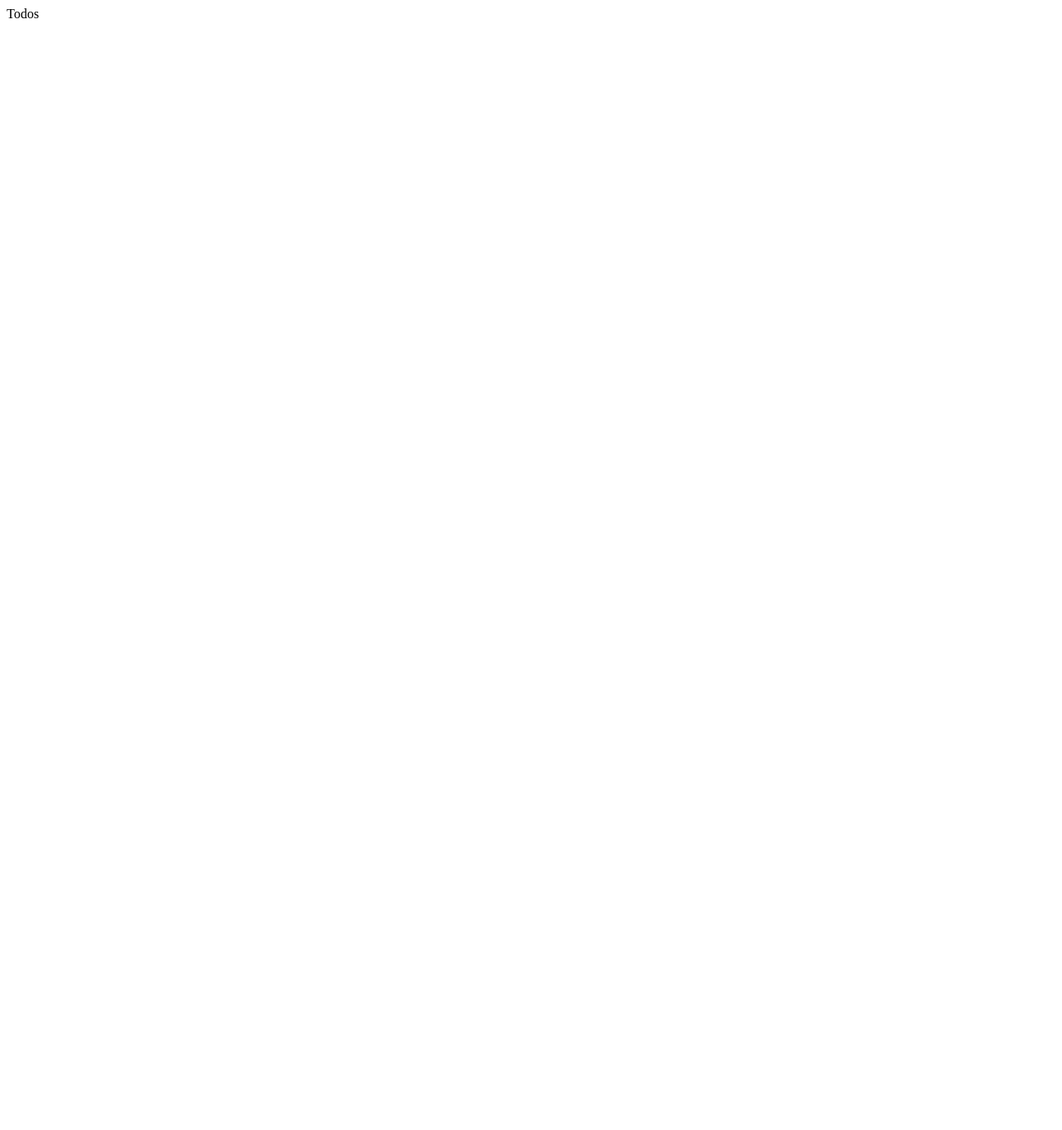
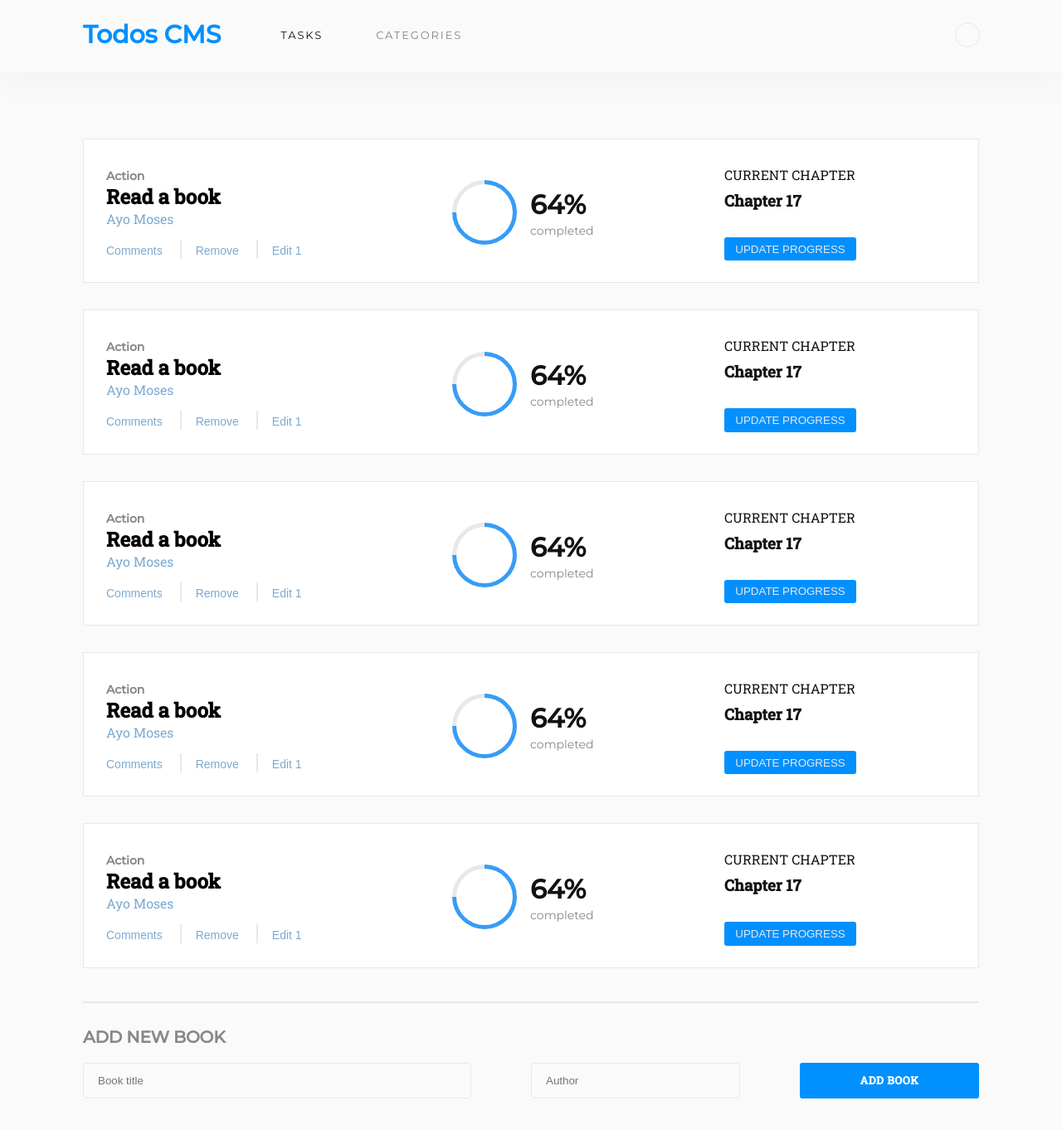
Before and after one commit to AyoMoses1/todo, a React (Create React App) app: page / in a window 1280 px wide. Shown: the top 1362 px of the page at 83% size. Before the commit the page ends 800 px from the top, so only its background shows below. Built offline with nearby package versions, Linux system fonts and the light colour scheme.

Commit message:
created client side of the application

```diff
--- a/package.json
+++ b/package.json
@@ -10,6 +10,7 @@
     "@testing-library/jest-dom": "^5.16.5",
     "@testing-library/react": "^13.4.0",
     "@testing-library/user-event": "^13.5.0",
+    "prop-types": "^15.8.1",
     "react": "^18.2.0",
     "react-dom": "^18.2.0",
     "react-router-dom": "^6.10.0",
--- /dev/null
+++ b/src/App.css
@@ -0,0 +1,92 @@
+@import url('https://fonts.googleapis.com/css2?family=Lato:ital,wght@0,400;0,700;0,900;1,400;1,700;1,900&family=Montserrat:wght@300;400;500&family=Poppins:wght@400;500;600&family=Roboto+Slab:wght@200;300;400;500&display=swap');
+
+* {
+  margin: 0;
+}
+
+body {
+  background: #fafafa;
+  font-family: 'Roboto Slab', serif;
+  color: #121212;
+}
+
+.main-wrapper {
+  padding: 0 100px 100px;
+}
+
+.active {
+  opacity: 1;
+}
+
+.divider {
+  height: 0.125rem;
+  margin: 2.5rem 0.063rem 1.813rem 0;
+  background: #e8e8e8;
+}
+
+form {
+  font-family: 'Montserrat', sans-serif;
+}
+
+form h1 {
+  font-size: 1.25rem;
+  font-weight: bold;
+  letter-spacing: -0.18px;
+  color: #888;
+  margin-bottom: 1.188rem;
+}
+
+.form-inputs {
+  display: flex;
+  justify-content: space-between;
+}
+
+form input {
+  padding: 0.813rem 1.063rem;
+  border-radius: 4px;
+  border: solid 1px #e8e8e8;
+  background-color: var(--white-two);
+}
+
+form input:focus {
+  outline: none;
+  border: 1px solid #0290ff;
+}
+
+form input:first-child {
+  width: 40%;
+}
+
+form input:nth-child(2) {
+  width: 20%;
+}
+
+form button,
+.categories-btn {
+  cursor: pointer;
+  width: 20%;
+  padding: 12px;
+  border-radius: 3px;
+  background-color: #0290ff;
+  border: none;
+  letter-spacing: 0.5px;
+  color: #fff;
+  font-size: 0.813rem;
+  font-weight: 700;
+  font-family: "Roboto Slab", serif;
+}
+
+.categories-btn {
+  margin-top: 3rem;
+}
+
+.fa-user {
+  color: #0290ff;
+}
+
+.div {
+  width: 0.125rem;
+  height: 1.5rem;
+  margin: 0.75rem 1.063rem 0 0.938rem;
+  border: solid 1px #e8e8e8;
+}
--- a/src/App.js
+++ b/src/App.js
@@ -5,12 +5,14 @@ import paths from './utils/paths';
 import SignIn from './views/Sgnin/SignIn';
 import SignUp from './views/Sgnin/SignUp';
 import Todos from './views/Todos/Todos';
+import Layout from './components/Layout';
+import './App.css';
 
 function App() {
   return (
     <Routes>
-      <Route path={paths.home} element={<Todos />}>
-        <Route index element={<SignIn />} />
+      <Route path={paths.home} element={<Layout />}>
+        <Route path="/" element={<Todos />} />
         {/* <Route path={paths.customers} element={<CustomerBase />}>
           <Route index element={<Customers />} />
           <Route path=":customerId" element={<CustomerDetail />} />
--- /dev/null
+++ b/src/components/Form.jsx
@@ -0,0 +1,72 @@
+import React, { useState } from 'react';
+// import { useDispatch, useSelector } from 'react-redux';
+// import { v4 as uuidv4 } from 'uuid';
+// import { addBook } from '../redux/books/booksSlice';
+
+const initialValues = {
+  title: '',
+  author: '',
+  category: '',
+};
+
+// const categories = [
+//   'Action',
+//   'Non-Fiction',
+//   'Fiction',
+//   'Love',
+//   'Mystery',
+//   'Science Fiction',
+// ];
+
+// const getRandomNumber = () => Math.floor(Math.random() * 5) + 1;
+
+function Form() {
+  const [state, setState] = useState(initialValues);
+  // const dispatch = useDispatch();
+  // const booksArray = useSelector((state) => state.booksReducer.books);
+
+  // const handleChange = (e) => {
+  // const { name, value } = e.target;
+  // setState((prev) => ({
+  // ...prev, [name]: value, item_id: `item${booksArray.length + 1}`,
+  // category: categories[getRandomNumber()],
+  // }));
+  // };
+  const handleSubmit = () => {
+    // dispatch(addBook({ ...state, item_id: uuidv4() }));
+    setState(initialValues);
+  };
+  return (
+    <form action="#" method="post" className="contact_form">
+      <h1>ADD NEW BOOK</h1>
+      <div className="form-inputs">
+        <input
+          className="form_item"
+          id="book_title"
+          value={state.title}
+          type="text"
+          name="title"
+          placeholder="Book title"
+          maxLength="30"
+          // onChange={handleChange}
+          required
+        />
+        <input
+          className="form_item"
+          id="book_author"
+          value={state.author}
+          type="text"
+          name="author"
+          placeholder="Author"
+          // onChange={handleChange}
+          required
+        />
+        <button type="button" className="form_button" onClick={handleSubmit}>
+          ADD BOOK
+        </button>
+      </div>
+    </form>
+  );
+}
+
+export default Form;
--- /dev/null
+++ b/src/components/Layout.jsx
@@ -0,0 +1,17 @@
+import React from 'react';
+import { Outlet } from 'react-router-dom';
+
+import Navbar from './Navbar';
+
+function Layout() {
+  return (
+    <div>
+      <Navbar />
+      <div className="main-wrapper">
+        <Outlet />
+      </div>
+    </div>
+  );
+}
+
+export default Layout;
--- /dev/null
+++ b/src/components/Navbar.jsx
@@ -0,0 +1,31 @@
+import React from 'react';
+import { NavLink } from 'react-router-dom';
+import styles from '../styles/Navbar.module.css';
+
+const links = [
+  { path: '/', text: 'Tasks' },
+  { path: 'categories', text: 'Categories' },
+];
+
+const Navbar = () => (
+  <>
+    <nav className={styles.navbar}>
+      <div className={styles.navlogo}>
+        Todos CMS
+      </div>
+      <ul className={styles.navlinks}>
+        {links.map((link) => (
+          <React.Fragment key={link.text}>
+            <li>
+              <NavLink to={link.path} className={styles.link}>{link.text}</NavLink>
+            </li>
+          </React.Fragment>
+        ))}
+      </ul>
+      <div className={styles.user}>
+        <i className="fa-solid fa-user" />
+      </div>
+    </nav>
+  </>
+);
+export default Navbar;
--- /dev/null
+++ b/src/components/Todo.jsx
@@ -0,0 +1,56 @@
+import React from 'react';
+import Proptypes from 'prop-types';
+// import { removeTodo } from '../redux/Todos/TodosSlice';
+import style from '../styles/Todo.module.css';
+
+function Todo({
+  title, author, id, category,
+}) {
+  return (
+    <div className={style.container}>
+      <div className={style.todoDetails}>
+        <p className={style.category}>{category}</p>
+        <h2 className={style.title}>{title}</h2>
+        <span className={style.author}>{author}</span>
+        <div className={style.actions}>
+          <button type="button" className={style.button}>
+            Comments
+          </button>
+          <span className="div" />
+          <button type="button" className={style.button}>
+            Remove
+          </button>
+          <span className="div" />
+          <button type="button" className={style.button}>
+            {`Edit ${id}`}
+          </button>
+        </div>
+      </div>
+      <div className={style.statistics}>
+        <div className={style.oval}>
+          <div className={style.circularProgress} />
+        </div>
+        <div>
+          <h2 className={style.score}>64%</h2>
+          <span className={style.completed}>completed</span>
+        </div>
+      </div>
+      <div className="chapter">
+        <span className={style.chapter}>CURRENT CHAPTER</span>
+        <h3 className={style.chapterName}>Chapter 17</h3>
+        <button type="button" className={style.chapterButton}>
+          UPDATE PROGRESS
+        </button>
+      </div>
+    </div>
+  );
+}
+
+export default Todo;
+
+Todo.propTypes = {
+  title: Proptypes.string.isRequired,
+  author: Proptypes.string.isRequired,
+  id: Proptypes.string.isRequired,
+  category: Proptypes.string.isRequired,
+};
--- /dev/null
+++ b/src/styles/Navbar.module.css
@@ -0,0 +1,44 @@
+
+* {
+  margin: 0;
+}
+
+.navbar {
+  display: flex;
+  margin-bottom: 5em;
+  align-items: center;
+  font-family: 'Montserrat', sans-serif;
+  box-shadow: 0 0 60px 0 rgba(0, 0, 0, 0.05);
+  padding: 1.438rem 6.188rem 1.688rem 6.25rem;
+}
+
+.navlinks {
+  display: flex;
+}
+
+.navlinks li {
+  list-style-type: none;
+  padding: 0 2rem;
+}
+
+.link {
+  text-decoration: none;
+  color: #121212;
+  text-transform: uppercase;
+  font-size: 0.813rem;
+  letter-spacing: 1.9px;
+  opacity: 0.5;
+}
+
+.navlogo {
+  font-size: 1.875rem;
+  font-weight: bold;
+  color: #0290ff;
+}
+
+.user {
+  margin-left: auto;
+  padding: 0.875rem;
+  border: 1px solid #e8e8e8;
+  border-radius: 50%;
+}
--- /dev/null
+++ b/src/styles/Todo.module.css
@@ -0,0 +1,101 @@
+.container {
+  background: #fff;
+  display: flex;
+  justify-content: space-between;
+  align-items: center;
+  margin-bottom: 2em;
+  padding: 2rem 9.188rem 1.625rem 1.688rem;
+  border: 1px solid #e8e8e8;
+}
+
+.oval {
+  width: 5.625rem;
+  height: 5.625rem;
+  padding: 0.63rem 0.625rem 0.75rem 0.75rem;
+  display: flex;
+  justify-content: center;
+  align-items: center;
+}
+
+.circularProgress {
+  position: absolute;
+  border-radius: 50%;
+  width: 4.25rem;
+  height: 4.25rem;
+  border: 5px solid #379cf6;
+  border-left-color: #e8e8e8;
+  -webkit-transform: rotate(45deg);
+  transform: rotate(45deg);
+}
+
+.statistics {
+  display: flex;
+  align-items: center;
+  justify-content: space-between;
+}
+
+.bookDetails {
+  width: 30%;
+}
+
+.category {
+  opacity: 0.5;
+  font-size: 0.875rem;
+  font-weight: bold;
+  color: #121212;
+  font-family: 'Montserrat', sans-serif;
+}
+
+.title {
+  color: rgb(0, 0, 0);
+}
+
+.author {
+  color: #4386bf;
+  opacity: 0.7;
+}
+
+.button {
+  background: transparent;
+  border: none;
+  padding-left: 0;
+  color: #4386bf;
+  font-size: 0.875rem;
+  font-weight: 300;
+  opacity: 0.7;
+}
+
+.actions {
+  margin-top: 1rem;
+}
+
+.chapter {
+  color: #121212;
+}
+
+.chapterName {
+  margin: 0.5rem 0 2rem;
+}
+
+.chapterButton {
+  background: #0290ff;
+  border: none;
+  color: #e8e8e8;
+  padding: 0.5em 1em;
+  border-radius: 3px;
+  font-weight: 300;
+}
+
+.score {
+  font-family: 'Montserrat', sans-serif;
+  font-size: 2rem;
+  color: #121212;
+}
+
+.completed {
+  opacity: 0.5;
+  font-family: 'Montserrat', sans-serif;
+  font-size: 0.875rem;
+  letter-spacing: normal;
+  color: #121212;
+}
--- a/src/views/Todos/Todos.jsx
+++ b/src/views/Todos/Todos.jsx
@@ -1,8 +1,57 @@
 import React from 'react';
+import Form from '../../components/Form';
+import Todo from '../../components/Todo';
 
 function Todos() {
+  const todosArray = [
+    {
+      item_id: 1,
+      title: 'Read a book',
+      author: 'Ayo Moses',
+      category: 'Action',
+    },
+    {
+      item_id: 1,
+      title: 'Read a book',
+      author: 'Ayo Moses',
+      category: 'Action',
+    },
+    {
+      item_id: 1,
+      title: 'Read a book',
+      author: 'Ayo Moses',
+      category: 'Action',
+    },
+    {
+      item_id: 1,
+      title: 'Read a book',
+      author: 'Ayo Moses',
+      category: 'Action',
+    },
+    {
+      item_id: 1,
+      title: 'Read a book',
+      author: 'Ayo Moses',
+      category: 'Action',
+    },
+  ];
+
   return (
-    <div>Todos</div>
+    <>
+      {todosArray.length > 0
+        ? todosArray.map((data) => (
+          <Todo
+            key={data.item_id}
+            title={data.title}
+            author={data.author}
+            id={data.item_id}
+            category={data.category}
+          />
+        ))
+        : ''}
+      <div className="divider" />
+      <Form />
+    </>
   );
 }
 
```
Also changed, not shown: 1 other file (tests, documents, lock files or other folders).
